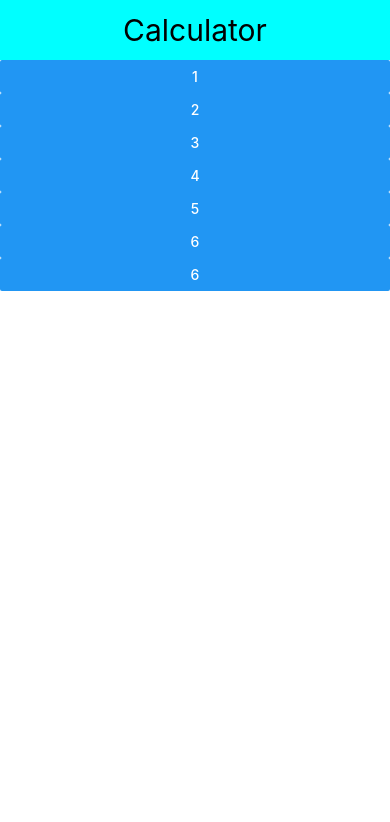
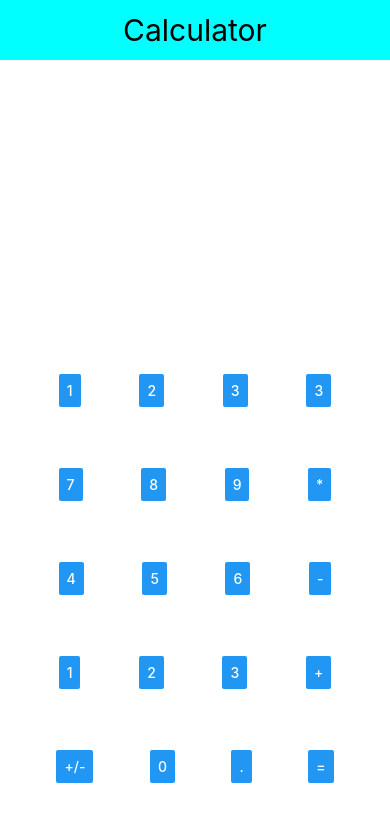
Before and after one commit to SomeshSunariwal/React-Native-Calculator, a React Native app: screen / in a window 390 px wide. Shown: the top 822 px of the page. Built offline with nearby package versions, Linux system fonts and the light colour scheme.

Commit message:
Button Layout set

```diff
--- a/App.js
+++ b/App.js
@@ -15,7 +15,7 @@ export default function App() {
       <View style={styles.container}>
         <CalculatorHeader />
       </View>
-      <View>
+      <View style={styles.CalculatorButtonsBox}>
         <CalculatorRows />
       </View>
     </SafeAreaView>
@@ -25,5 +25,12 @@ export default function App() {
 const styles = StyleSheet.create({
   OuterBox: {
     marginTop: Platform.OS === "android" ? StatusBar.currentHeight : 0,
+    flex: 1,
+  },
+  CalculatorButtonsBox: {
+    flex: 1,
+    flexDirection: "row",
+    justifyContent: "center",
+    alignItems: "flex-end",
   },
 });
--- a/Components/Button/CalculatorButton.js
+++ b/Components/Button/CalculatorButton.js
@@ -1,13 +1,13 @@
 import { View, Text, Button, StyleSheet } from "react-native";
 import React from "react";
 
-const CalculatorButton = ({ number }) => {
-  const OnPressHandle = () => {
-    alert("You Pressed it me");
-  };
+const CalculatorButton = ({ number, OnNumberClick }) => {
+  // const OnPressHandle = () => {
+  //   alert("You Pressed it me");
+  // };
   return (
     <View styles={styles.container}>
-      <Button onPress={OnPressHandle} title={number.toString()} />
+      <Button onPress={() => OnNumberClick(number)} title={number.toString()} />
     </View>
   );
 };
--- a/Components/CalculatorRows/CalculatorRows.js
+++ b/Components/CalculatorRows/CalculatorRows.js
@@ -3,19 +3,81 @@ import React from "react";
 import CalculatorButton from "../Button/CalculatorButton";
 
 export default function CalculatorRows() {
+  const OnNumberClick = (number) => {
+    console.log(number);
+  };
+
   return (
-    <View>
-      <CalculatorButton number={1} />
-      <CalculatorButton number={2} />
-      <CalculatorButton number={3} />
-      <CalculatorButton number={4} />
-      <CalculatorButton number={5} />
-      <CalculatorButton number={6} />
-      <CalculatorButton number={6} />
+    <View style={styles.OuterBorder}>
+      <View style={styles.Row1}>
+        <CalculatorButton number={1} OnNumberClick={OnNumberClick} />
+        <CalculatorButton number={2} OnNumberClick={OnNumberClick} />
+        <CalculatorButton number={3} OnNumberClick={OnNumberClick} />
+        <CalculatorButton number={3} OnNumberClick={OnNumberClick} />
+      </View>
+      <View style={styles.Row2}>
+        <CalculatorButton number={7} OnNumberClick={OnNumberClick} />
+        <CalculatorButton number={8} OnNumberClick={OnNumberClick} />
+        <CalculatorButton number={9} OnNumberClick={OnNumberClick} />
+        <CalculatorButton number="*" OnNumberClick={OnNumberClick} />
+      </View>
+      <View style={styles.Row3}>
+        <CalculatorButton number={4} OnNumberClick={OnNumberClick} />
+        <CalculatorButton number={5} OnNumberClick={OnNumberClick} />
+        <CalculatorButton number={6} OnNumberClick={OnNumberClick} />
+        <CalculatorButton number="-" OnNumberClick={OnNumberClick} />
+      </View>
+      <View style={styles.Row4}>
+        <CalculatorButton number={1} OnNumberClick={OnNumberClick} />
+        <CalculatorButton number={2} OnNumberClick={OnNumberClick} />
+        <CalculatorButton number={3} OnNumberClick={OnNumberClick} />
+        <CalculatorButton number="+" OnNumberClick={OnNumberClick} />
+      </View>
+      <View style={styles.Row5}>
+        <CalculatorButton number="+/-" OnNumberClick={OnNumberClick} />
+        <CalculatorButton number={0} OnNumberClick={OnNumberClick} />
+        <CalculatorButton number="." OnNumberClick={OnNumberClick} />
+        <CalculatorButton number="=" OnNumberClick={OnNumberClick} />
+      </View>
     </View>
   );
 }
 
 const styles = StyleSheet.create({
-  OuterBorder: {},
+  OuterBorder: {
+    flex: 1,
+    justifyContent: "center",
+    alignItems: "center",
+    height: "60%",
+  },
+  Row1: {
+    flex: 1,
+    flexDirection: "row",
+    justifyContent: "space-evenly",
+    width: "100%",
+  },
+  Row2: {
+    flex: 1,
+    width: "100%",
+    flexDirection: "row",
+    justifyContent: "space-evenly",
+  },
+  Row3: {
+    flex: 1,
+    width: "100%",
+    flexDirection: "row",
+    justifyContent: "space-evenly",
+  },
+  Row4: {
+    flex: 1,
+    width: "100%",
+    flexDirection: "row",
+    justifyContent: "space-evenly",
+  },
+  Row5: {
+    flex: 1,
+    width: "100%",
+    flexDirection: "row",
+    justifyContent: "space-evenly",
+  },
 });
```
